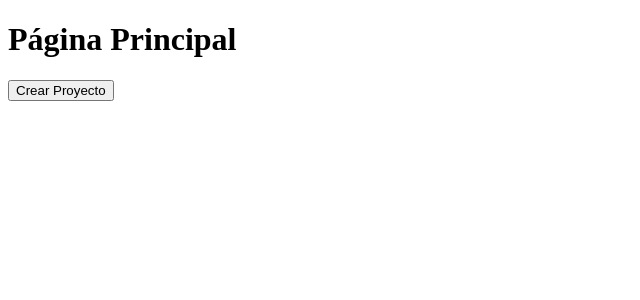
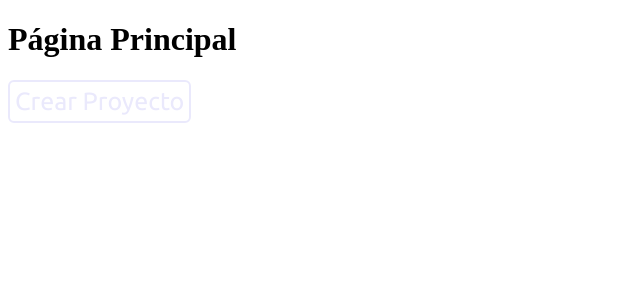
Before and after one commit to Agusschajris/BLOOM, a Next.js app in the folder bloom/: page / in a window 1280 px wide. Shown: the top 300 px of the page, without its empty margins (0-640 px from the left). Built offline with nearby package versions, Linux system fonts and the light colour scheme.

Commit message:
feat(Main): style

```diff
--- a/bloom/components/Main.tsx
+++ b/bloom/components/Main.tsx
@@ -3,6 +3,7 @@
 import React, { useState } from 'react';
 import { useRouter } from 'next/navigation';
 import Popup from './popUp';
+import styles from '../styles/proyecto.module.scss';
 
 const MainPage: React.FC = () => {
   const router = useRouter();
@@ -53,7 +54,7 @@ const MainPage: React.FC = () => {
   return (
     <div className="main-page">
       <h1>Página Principal</h1>
-      <button onClick={handleCreateProject}>Crear Proyecto</button>
+      <button className={styles.export} onClick={handleCreateProject}>Crear Proyecto</button>
       {showPopup && <Popup onConfirm={handleConfirm} onCancel={handleCancel} />}
     </div>
   );
```
Also changed, not shown: bloom/styles/popup.module.scss (added).
